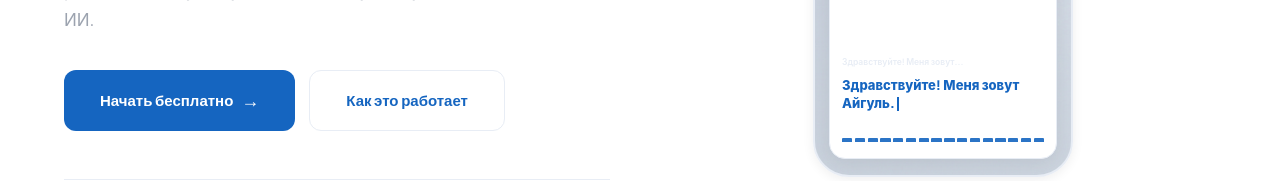
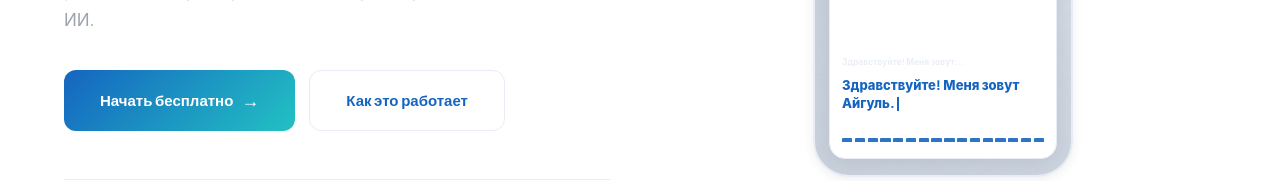
Before and after one commit to heardndb15/hearless16, a Next.js app in the folder landing/: page / in a window 1280 px wide. Shown: the part 603-784 px from the top of the page. Built offline with nearby package versions, Linux system fonts and the light colour scheme; no server answers.

Commit message:
Apply gradient accent to Hero primary CTA button

```diff
--- a/landing/components/Hero.tsx
+++ b/landing/components/Hero.tsx
@@ -71,7 +71,7 @@ export default function Hero() {
             {t.hero.desc}
           </p>
           <div style={{ display: "flex", gap: 14, flexWrap: "wrap" }}>
-            <a href="/register" style={{ fontSize: 15, padding: "16px 36px", display: "inline-flex", alignItems: "center", gap: 8, borderRadius: 12, fontFamily: "'Plus Jakarta Sans', sans-serif", fontWeight: 600, textDecoration: "none", background: "var(--accent)", color: "white", border: "none", transition: "all 0.3s ease" }}>
+            <a href="/register" style={{ fontSize: 15, padding: "16px 36px", display: "inline-flex", alignItems: "center", gap: 8, borderRadius: 12, fontFamily: "'Plus Jakarta Sans', sans-serif", fontWeight: 600, textDecoration: "none", background: "var(--gradient-accent)", color: "white", border: "none", transition: "all 0.3s ease" }}>
               {t.hero.cta1}
               <span style={{ fontSize: 18 }}>→</span>
             </a>
```
